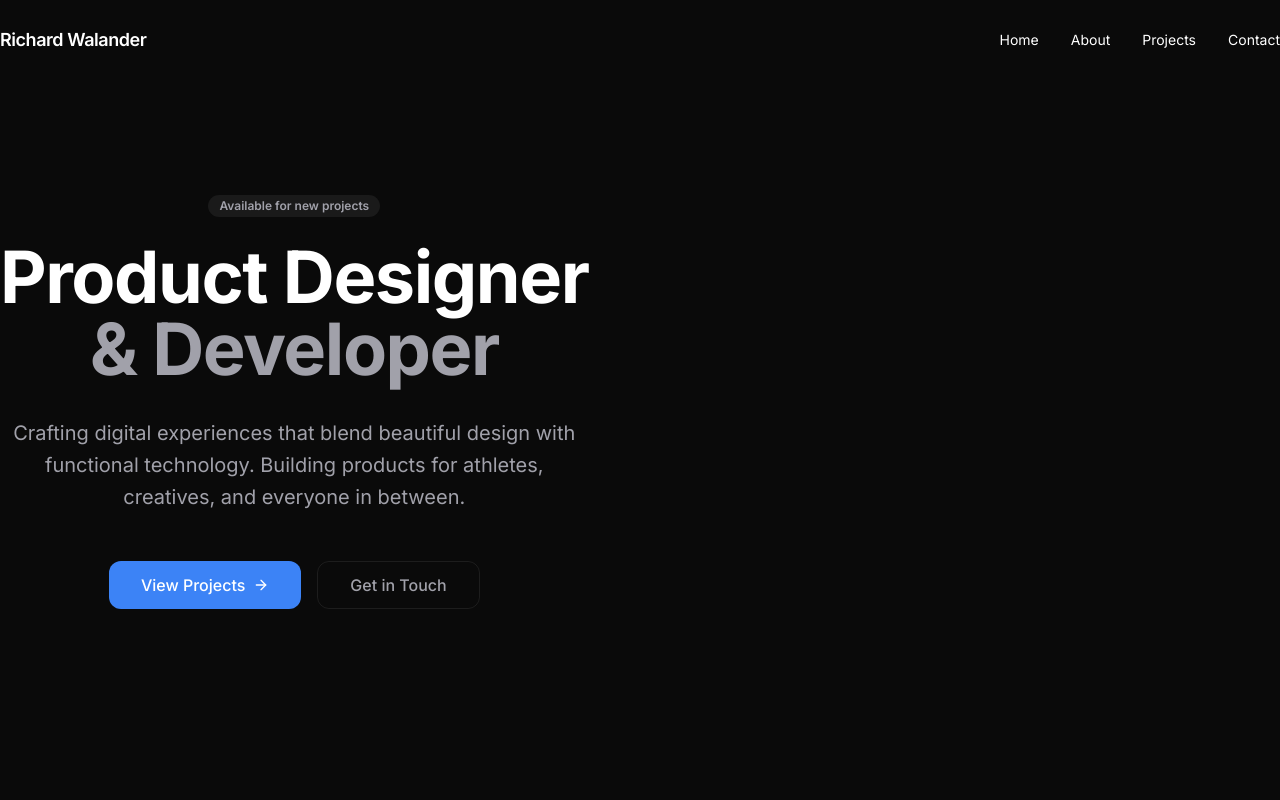
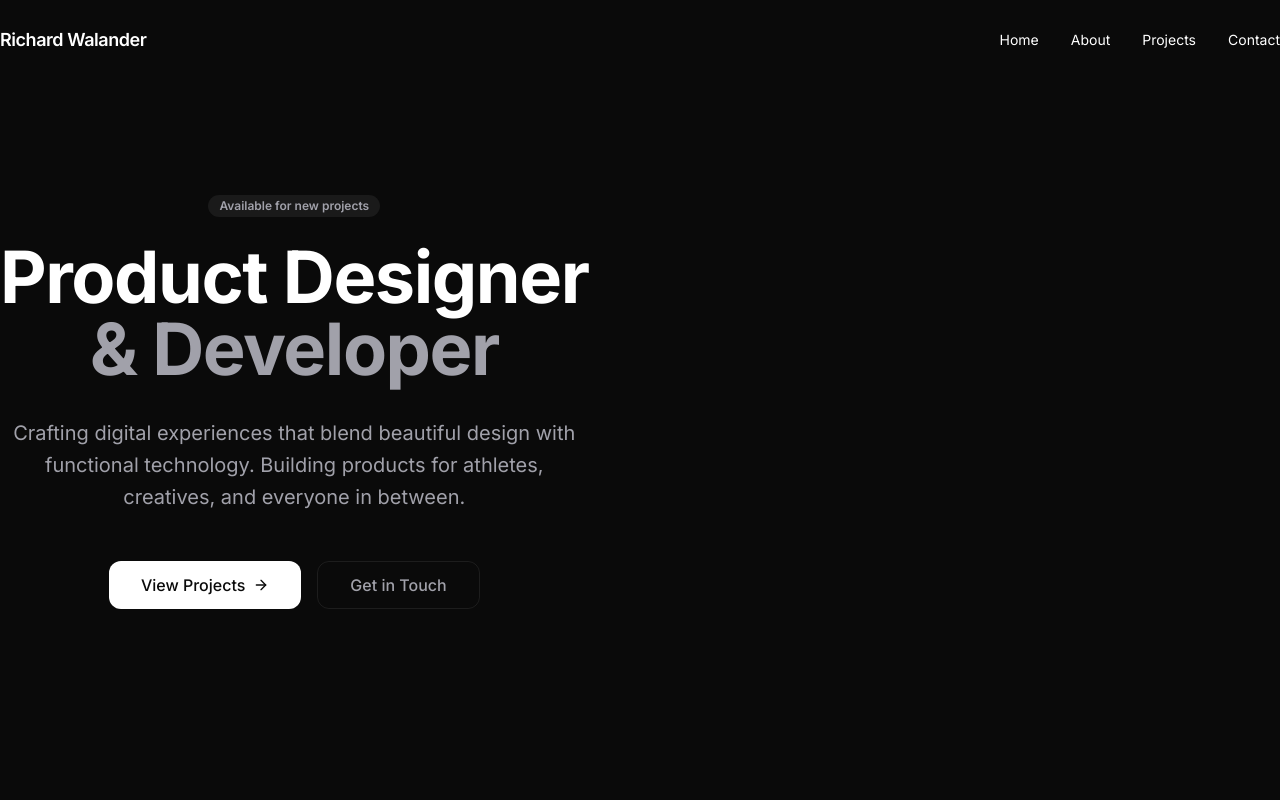
Before and after one commit to richardwalander/walander-co-portfolio, a Next.js app: page / in a window 1280 px wide. Shown: the top 800 px of the page. Built offline with nearby package versions, Linux system fonts and the light colour scheme.

Commit message:
Update theme: White as primary interaction color
- Change --primary from blue to white
- Update buttons: White bg with dark text, subtle shadow on hover
- More elegant, gallery-like aesthetic

```diff
--- a/src/app/globals.css
+++ b/src/app/globals.css
@@ -10,8 +10,8 @@
     --card-foreground: 0 0% 100%;
     --popover: 0 0% 7%;
     --popover-foreground: 0 0% 100%;
-    --primary: 217 91% 60%;
-    --primary-foreground: 0 0% 100%;
+    --primary: 0 0% 100%;
+    --primary-foreground: 0 0% 4%;
     --secondary: 0 0% 10%;
     --secondary-foreground: 0 0% 63%;
     --muted: 0 0% 10%;
--- a/src/components/ui/button.tsx
+++ b/src/components/ui/button.tsx
@@ -10,7 +10,7 @@ const buttonVariants = cva(
     variants: {
       variant: {
         default:
-          "bg-primary text-primary-foreground hover:bg-primary/90 hover:-translate-y-0.5 hover:shadow-glow",
+          "bg-primary text-primary-foreground hover:bg-white/90 hover:-translate-y-0.5 hover:shadow-[0_4px_20px_rgba(255,255,255,0.3)]",
         destructive:
           "bg-destructive text-destructive-foreground hover:bg-destructive/90",
         outline:
```
